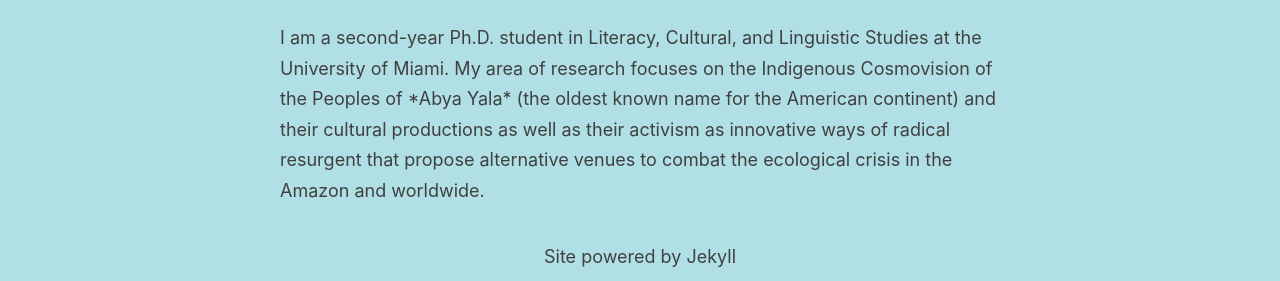
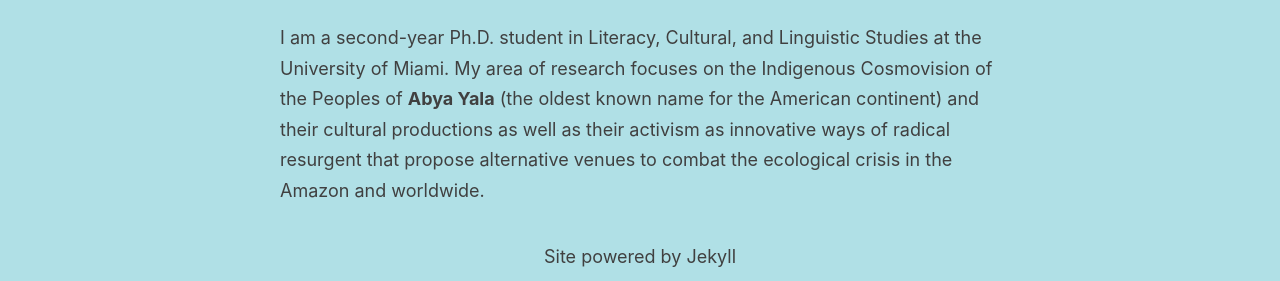
Before and after one commit to lulischmader/lulischmader.github.io, a Jekyll site: the page built from _pages/about.md, in a window 1280 px wide. Shown: the part 521-802 px from the top of the page. Built offline with Jekyll 4.4.1, drawn with Linux system fonts in a browser that asks for light colours.

```diff
--- a/_pages/about.md
+++ b/_pages/about.md
@@ -15,7 +15,7 @@ permalink: /about/
   <img src="/images/Luli.png" alt="My Profile Picture" style="border-radius:50%;">
 </div>
 
-<p>I am a second-year Ph.D. student in Literacy, Cultural, and Linguistic Studies at the University of Miami. My area of research focuses on the Indigenous Cosmovision of the Peoples of *Abya Yala* (the oldest known name for the American continent) and their cultural productions as well as their activism as innovative ways of radical resurgent that propose alternative venues to combat the ecological crisis in the Amazon and worldwide.</p>
+<p>I am a second-year Ph.D. student in Literacy, Cultural, and Linguistic Studies at the University of Miami. My area of research focuses on the Indigenous Cosmovision of the Peoples of <strong>Abya Yala</strong> (the oldest known name for the American continent) and their cultural productions as well as their activism as innovative ways of radical resurgent that propose alternative venues to combat the ecological crisis in the Amazon and worldwide.</p>
 
 <footer style="text-align:center;">
   Site powered by Jekyll
```
